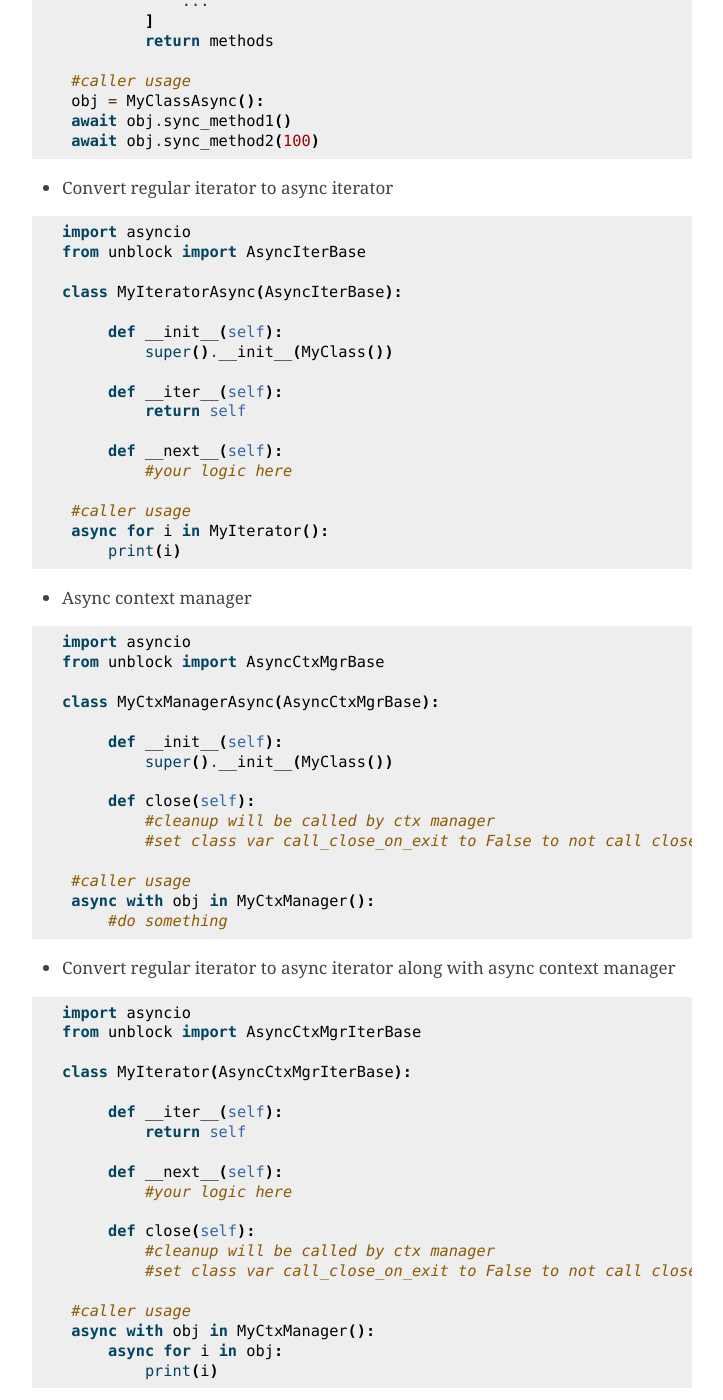
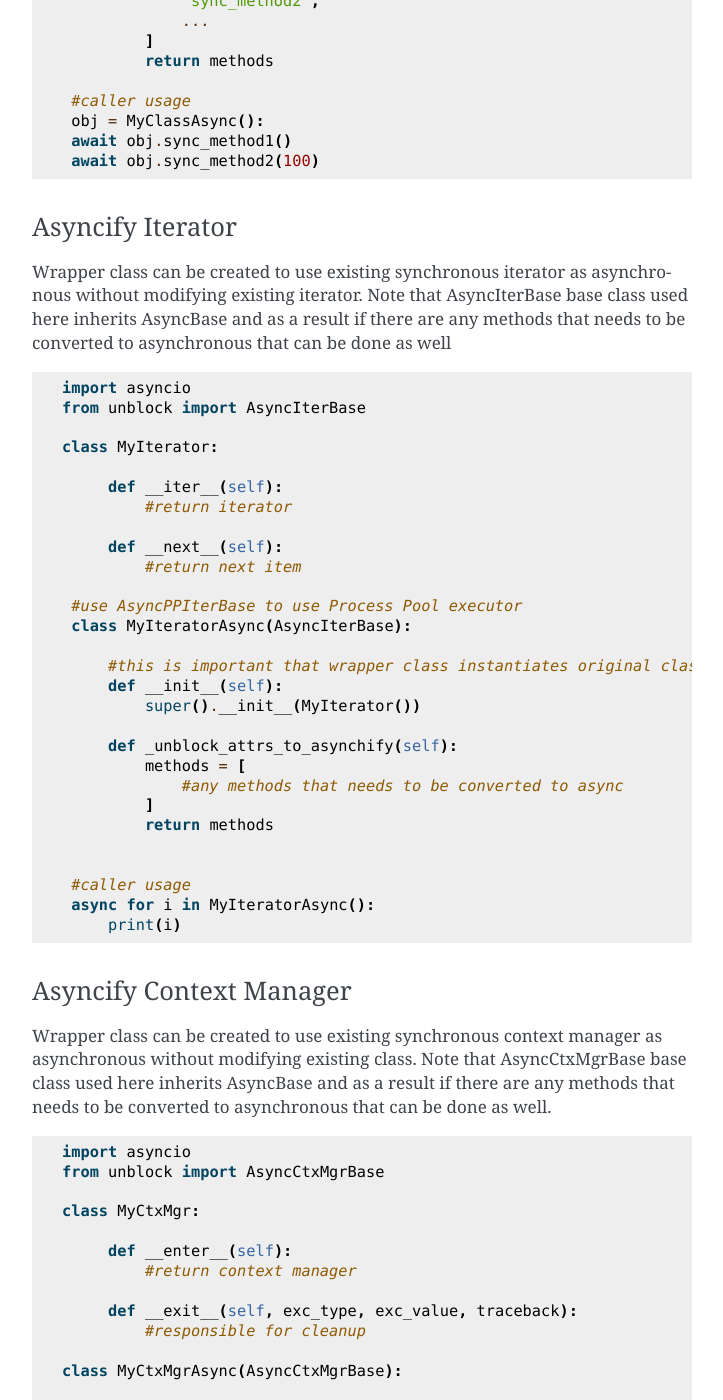
Before and after one commit to abranjith/unblock, a Sphinx documentation site: the page built from docs/source/api.rst, in a window 1280 px wide and 1400 px high, scrolled down 848 px. Shown: the whole window, without its empty margins (388-1111 px from the left). Built offline with Sphinx 7.4.7, drawn with Linux system fonts in a browser that asks for light colours; some of the changed text lies outside the part shown.

Commit message:
fixes + refactoring

```diff
--- a/docs/source/api.rst
+++ b/docs/source/api.rst
@@ -10,8 +10,7 @@
 
 Asyncify methods of existing class
 ^^^^^^^^^^^^^^^^^^^^^^^^^^^^^^^^^^^
-
-If you have an existing class where you want to convert existing methods to asynchronous without modifying the original class, below is a way to do it. Create a wrapper class and provide methods to asyncify in the _unblock_attrs_to_asynchify override
+If you have an existing class where you want to convert existing methods to asynchronous without modifying the original class, below is a way to do it. Create a wrapper class that has access to the original instance and also provide methods to asyncify in the _unblock_attrs_to_asynchify override method.
 
 .. code-block:: python
 
@@ -26,9 +25,10 @@
         def sync_method2(self, arg1, kwarg1 = "val1"):
             #do something
 
-   #use AsyncPPBase to use Process Pool
+   #use AsyncPPBase to use Process Pool executor
     class MyClassAsync(AsyncBase):
 
+        #this is important that wrapper class instantiates original class and provides it to the base class
         def __init__(self):
             super().__init__(MyClass())
 
@@ -46,70 +46,103 @@
     await obj.sync_method2(100)
 
 
-*   Convert regular iterator to async iterator
+Asyncify Iterator
+^^^^^^^^^^^^^^^^^^
+Wrapper class can be created to use existing synchronous iterator as asynchronous without modifying existing iterator. Note that AsyncIterBase base class used here inherits AsyncBase and as a result if there are any methods that needs to be converted to asynchronous that can be done as well
 
 .. code-block:: python
 
    import asyncio
    from unblock import AsyncIterBase
 
-   class MyIteratorAsync(AsyncIterBase):
-
-        def __init__(self):
-            super().__init__(MyClass())
+   class MyIterator:
 
         def __iter__(self):
-            return self
+            #return iterator
 
         def __next__(self):
-            #your logic here
+            #return next item
+
+    #use AsyncPPIterBase to use Process Pool executor
+    class MyIteratorAsync(AsyncIterBase):
+
+        #this is important that wrapper class instantiates original class and provides it to the base class
+        def __init__(self):
+            super().__init__(MyIterator())
+
+        def _unblock_attrs_to_asynchify(self):
+            methods = [
+                #any methods that needs to be converted to async
+            ]
+            return methods
+
 
     #caller usage
-    async for i in MyIterator():
+    async for i in MyIteratorAsync():
         print(i)
 
 
-*   Async context manager
+Asyncify Context Manager
+^^^^^^^^^^^^^^^^^^^^^^^^^
+Wrapper class can be created to use existing synchronous context manager as asynchronous without modifying existing class. Note that AsyncCtxMgrBase base class used here inherits AsyncBase and as a result if there are any methods that needs to be converted to asynchronous that can be done as well.
 
 .. code-block:: python
 
    import asyncio
    from unblock import AsyncCtxMgrBase
 
-   class MyCtxManagerAsync(AsyncCtxMgrBase):
+   class MyCtxMgr:
+
+        def __enter__(self):
+            #return context manager
+
+        def __exit__(self, exc_type, exc_value, traceback):
+            #responsible for cleanup
+
+   class MyCtxMgrAsync(AsyncCtxMgrBase):
 
         def __init__(self):
-            super().__init__(MyClass())
+            super().__init__(MyCtxMgr())
 
-        def close(self):
-            #cleanup will be called by ctx manager
-            #set class var call_close_on_exit to False to not call close method as part of cleanup
+        #note that this is called automatically. If you don't want it called set call_close_on_exit field on the class to False
+        async def aclose(self):
+            #any asynch cleanup
+
 
     #caller usage
-    async with obj in MyCtxManager():
+    async with obj in MyCtxMgrAsync():
         #do something
 
 
-*   Convert regular iterator to async iterator along with async context manager
+Asyncify Context Manager + Iterator
+^^^^^^^^^^^^^^^^^^^^^^^^^^^^^^^^^^^^
+This essentially combines functionality of Asyncify Iterator and Asyncify Context Manager
 
 .. code-block:: python
 
    import asyncio
    from unblock import AsyncCtxMgrIterBase
 
-   class MyIterator(AsyncCtxMgrIterBase):
+   class MyIteratorCtxMgr:
 
         def __iter__(self):
-            return self
+            #return iterator
 
         def __next__(self):
-            #your logic here
+            #return next item
 
+        #note that this class isn't really a context manager, but it still can be used as one as shown in MyCtxMgrAsync
         def close(self):
-            #cleanup will be called by ctx manager
-            #set class var call_close_on_exit to False to not call close method as part of cleanup
+            #cleanup will be called by async ctx manager by default
+            #set class field call_close_on_exit to False to not call close method as part of cleanup
+
+    class MyIteratorCtxMgrAsync(AsyncCtxMgrIterBase):
+
+        def __init__(self):
+            super().__init__(MyIteratorCtxMgr())
+
 
     #caller usage
-    async with obj in MyCtxManager():
+    async with obj in MyIteratorCtxMgrAsync():
         async for i in obj:
             print(i)
```
Also changed, not shown: 2 other files.
